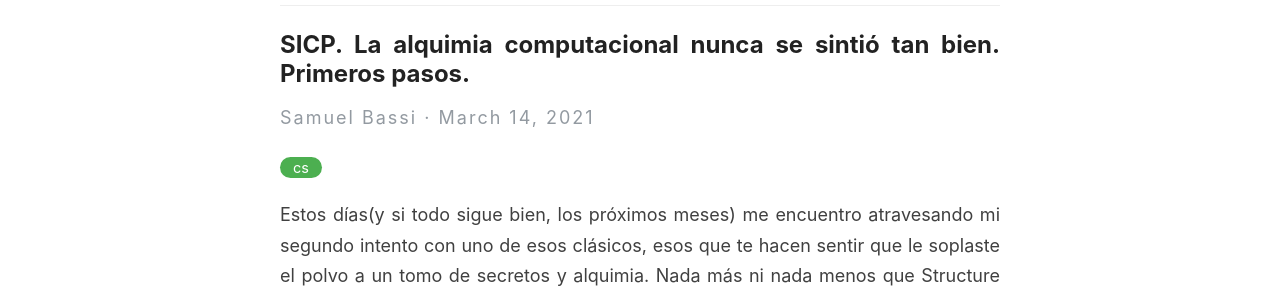
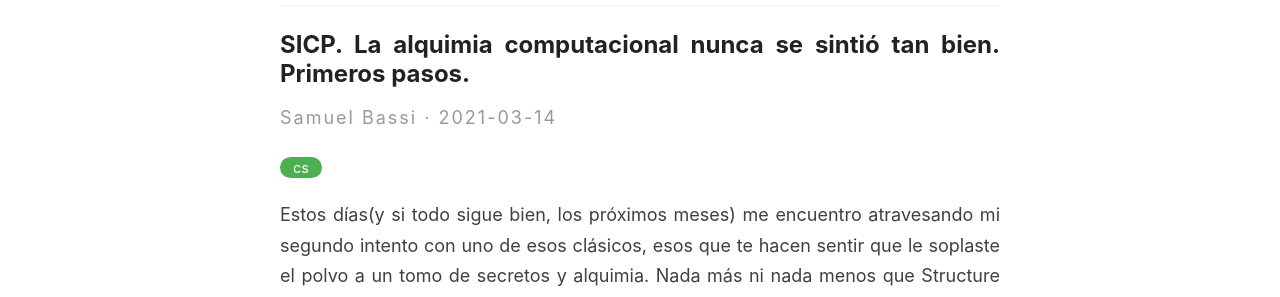
Before and after one commit to SEBPort0/SEBPort0.github.io, a Jekyll site: the page built from _posts/2021-03-14-sicp-la-alquimia-computacional.md, in a window 1280 px wide. Shown: the part 122-419 px from the top of the page. Built offline with Jekyll 4.4.1, drawn with Linux system fonts in a browser that asks for light colours; a script that is not in the unit is left out.

Commit message:
Change date format

```diff
--- a/_layouts/post.html
+++ b/_layouts/post.html
@@ -7,7 +7,7 @@
   <h1>{{ page.title }}</h1>
 
   <div>
-    <p class="author_title">{{site.author}}  ·  {{ page.date | date: "%B %e, %Y" }}</p>
+    <p class="author_title">{{site.author}}  ·  {{ page.date | date: "%F" }}</p>
     {% if page.last_modified_at %}
     <p class="author_title" datetime="{{ page.last_modified_at | date_to_xmlschema }}">(Updated: {{ page.last_modified_at | date: "%b %-d, %Y" }})</p>
     {% endif %}
--- a/index.html
+++ b/index.html
@@ -9,7 +9,7 @@
         <h1>{{ post.title }}</h1>
 
         <div>
-          <p class="post_date">{{ post.date | date: "%B %e, %Y" }}</p>
+          <p class="post_date">{{ post.date | date: "%F" }}</p>
         </div>
       </a>
 
```
